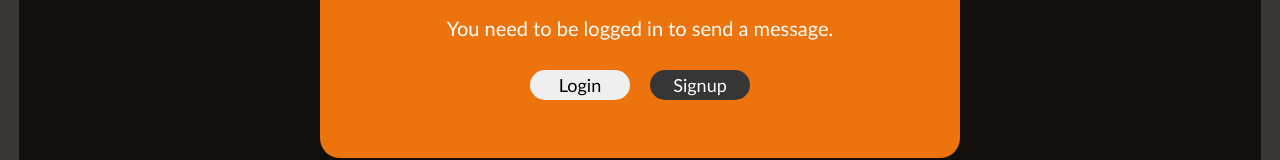
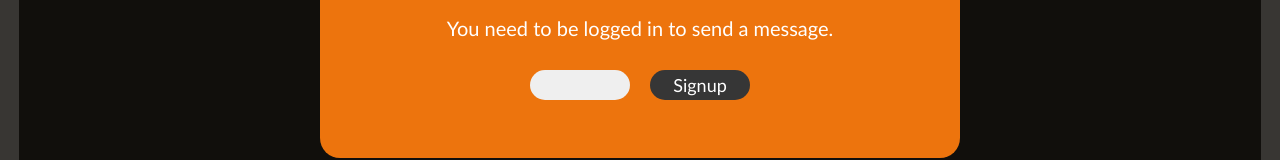
Before and after one commit to abmercy035/mychatai, a React (Vite) app: page /chat in a window 1280 px wide. Shown: the part 342-502 px from the top of the page. Built offline with nearby package versions, Linux system fonts and the light colour scheme.

Commit message:
replaced all /login with /

```diff
--- a/src/chatpage/MainChat.jsx
+++ b/src/chatpage/MainChat.jsx
@@ -64,7 +64,7 @@ export default function MainChat() {
                 <div className="modal-content">
                     <p>You need to be logged in to send a message.</p>
                     <div className="modal-action-btn">
-                        {["Login", "Signup"].map((text, index) =>
+                        {["", "Signup"].map((text, index) =>
                             <button key={index} onClick={() => navigate(`/${text}`)} dangerouslySetInnerHTML={{ __html: text }} />)}
                     </div>
                 </div>
--- a/src/onboarding/Signup.jsx
+++ b/src/onboarding/Signup.jsx
@@ -54,7 +54,7 @@ export default function Signup() {
         </div>
         <div className="form_bottom">
             <div className="form_other_actions">
-                <span className="switch_form" onClick={() => navigate('/login')}>Login an account</span>
+                <span className="switch_form" onClick={() => navigate('/')}>Login an account</span>
                 <span className="reset_pass" onClick={Guest}>Continue as Guest</span>
             </div>
             <button className="form_submit_btn" type="submit">Create account</button>
```
